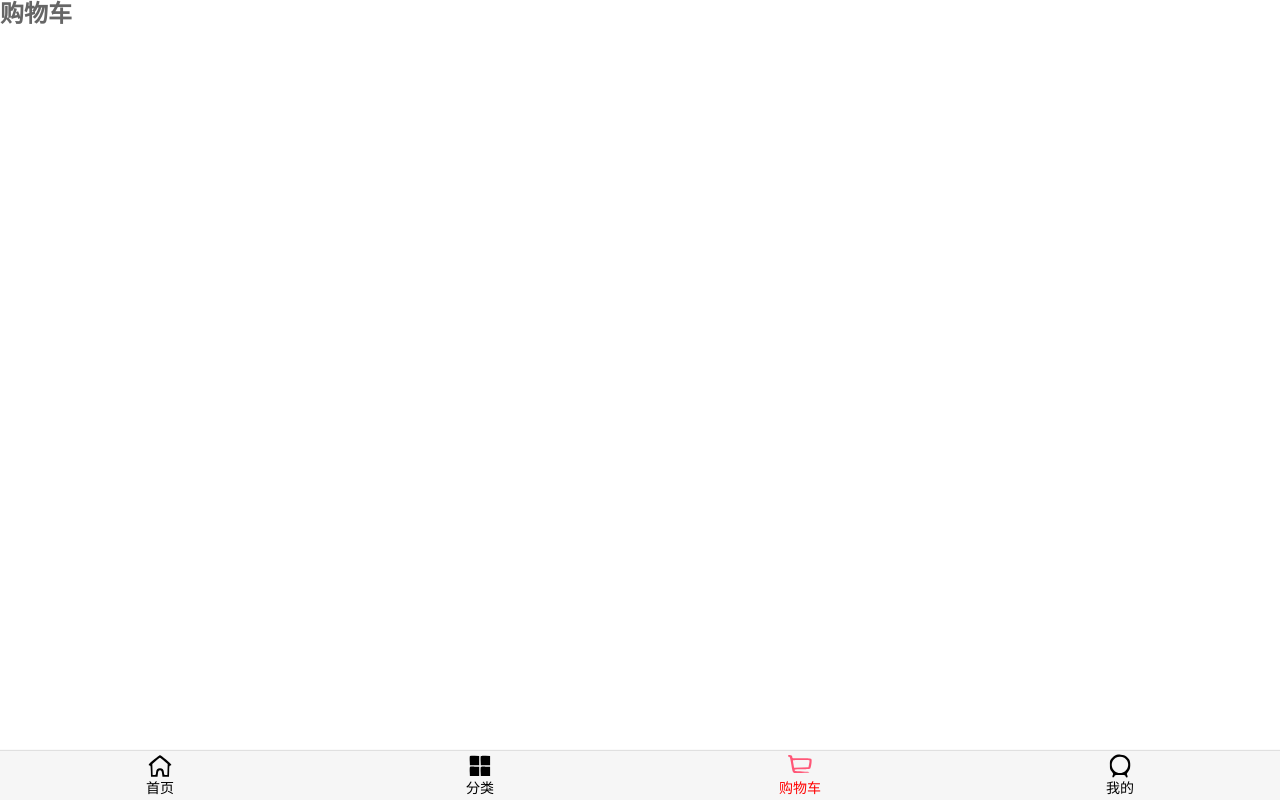
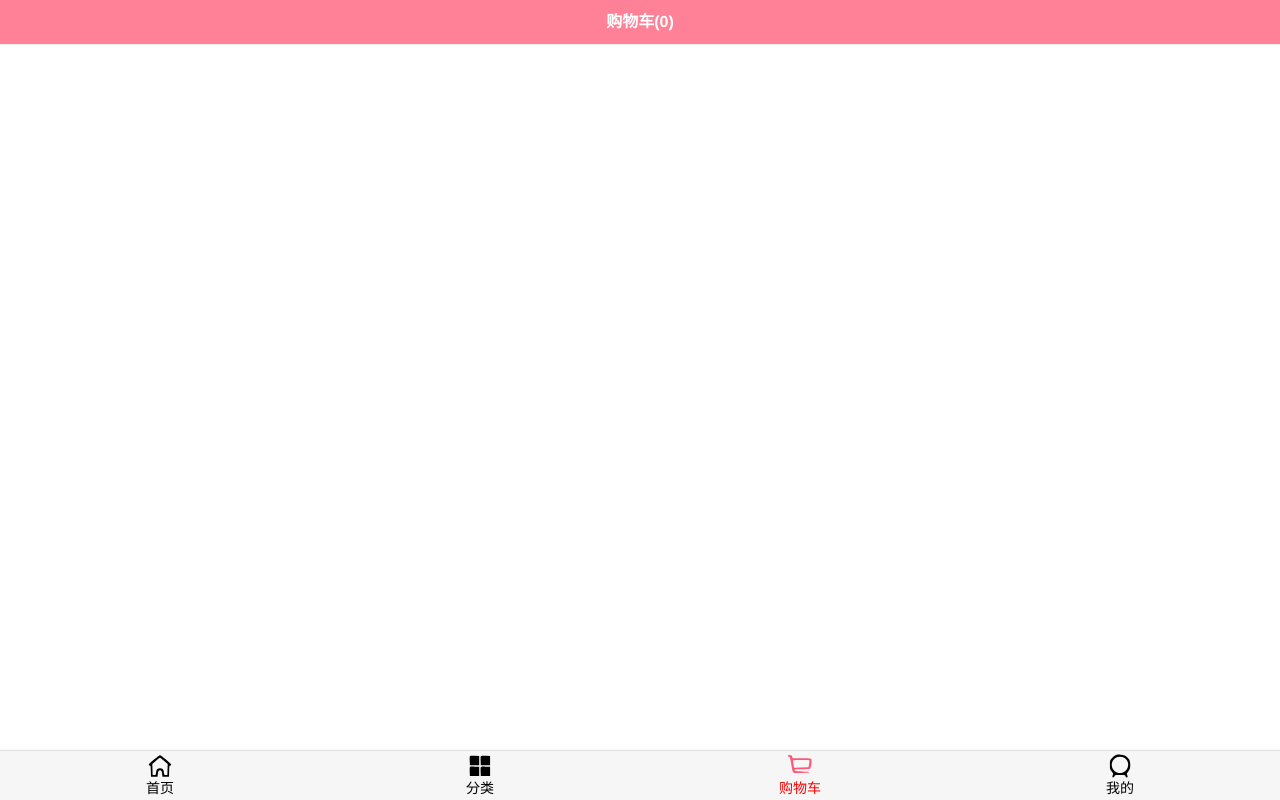
Before and after one commit to w-l-l/supermall, a Vue app: page /cart in a window 1280 px wide. Built offline with nearby package versions, Linux system fonts and the light colour scheme.

Commit message:
购物车页面结构搭建

```diff
--- a/src/views/cart/Cart.vue
+++ b/src/views/cart/Cart.vue
@@ -1,12 +1,31 @@
 <template>
-  <h2>购物车</h2>
+  <div class="cart">
+    <nav-bar class="nav-bar">
+      <div slot="center">购物车({{ cartList.length }})</div>
+    </nav-bar>
+  </div>
 </template>
 
 <script>
+import NavBar from 'components/common/navBar/NavBar'
+
+import { mapState } from 'vuex'
+
 export default {
-  name: 'Cart'
+  name: 'Cart',
+  components: {
+    NavBar
+  },
+  computed: {
+    ...mapState(['cartList'])
+  }
 }
 </script>
 
 <style lang="less" scoped>
+.cart .nav-bar {
+  background-color: var(--color-tint);
+  color: #fff;
+  font-weight: 700;
+}
 </style>
```
